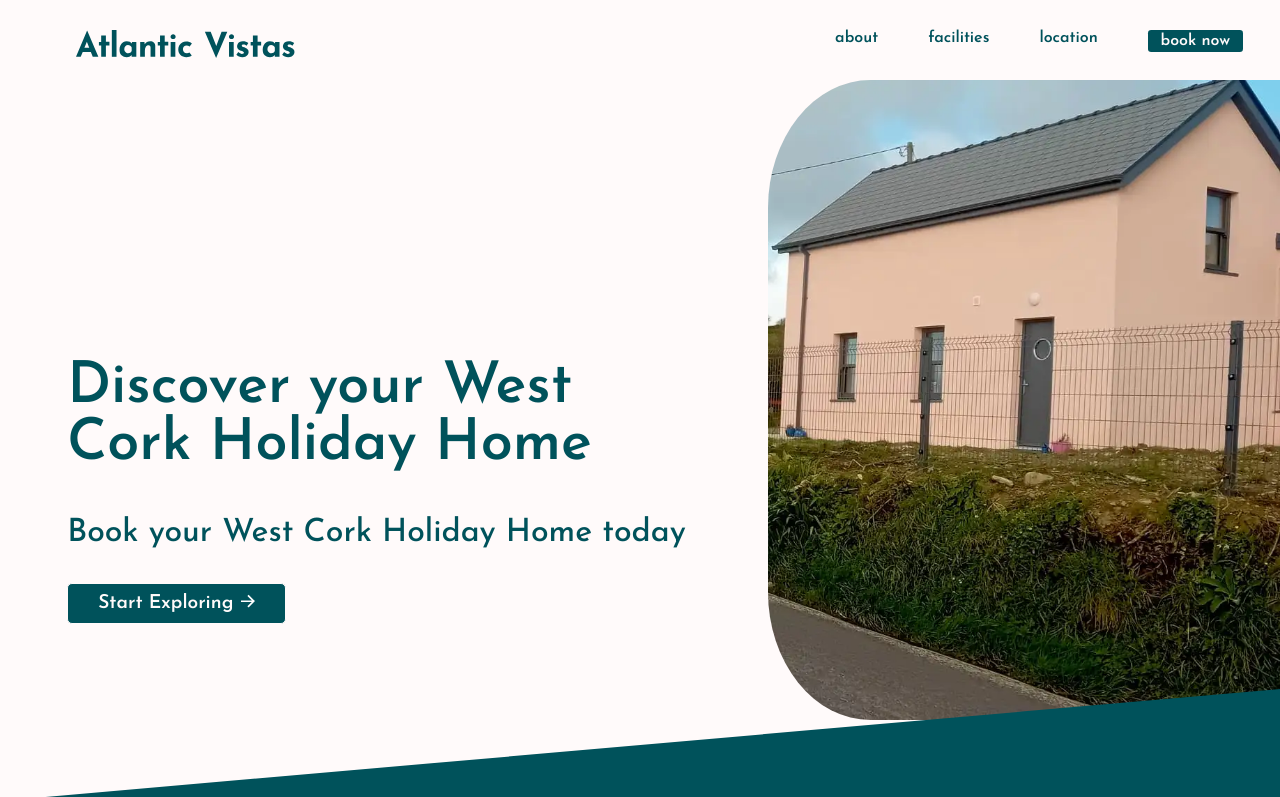
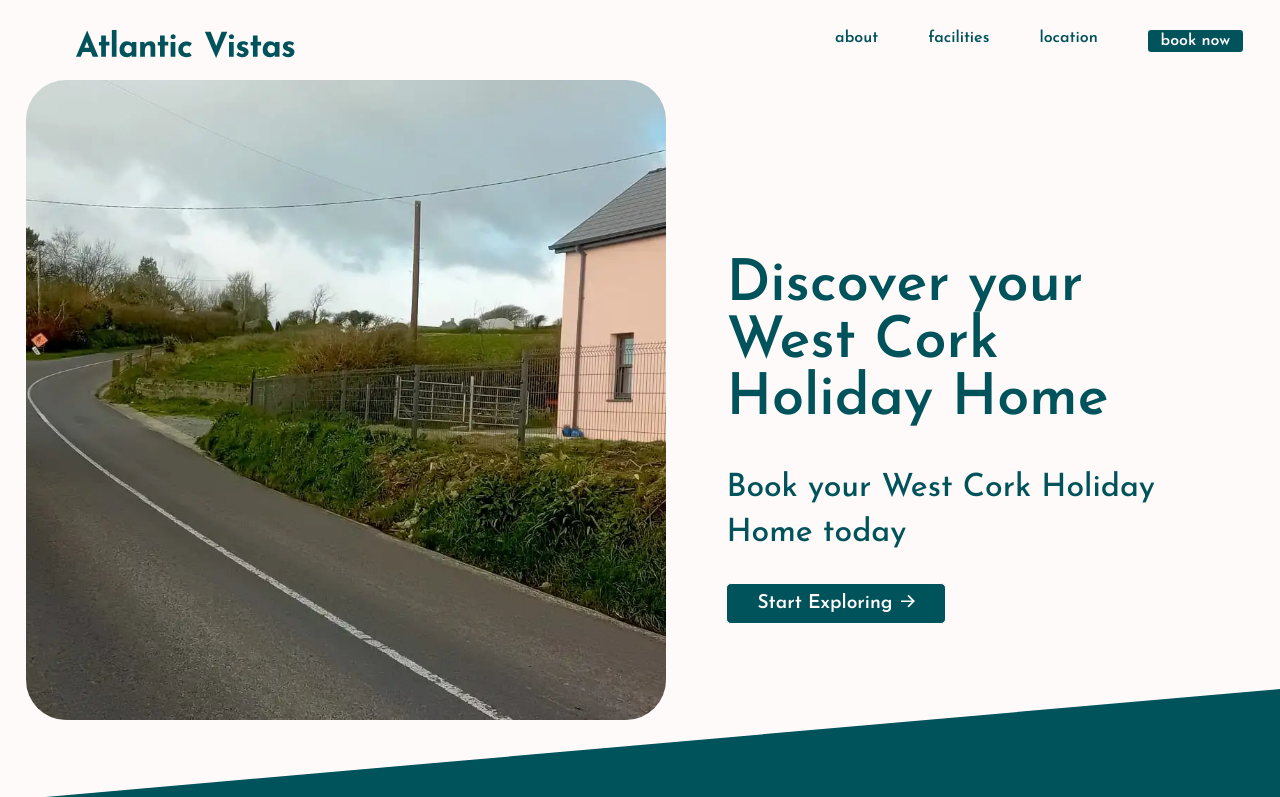
Before and after one commit to atlanticvistas/atlanticvistas, a plain HTML site: page index.html in a window 1280 px wide. Shown: the top 797 px of the page. Drawn offline with nearby package versions, Linux system fonts and the light colour scheme; a script that the page names is missing.

Commit message:
24June24 CSS

```diff
--- a/css/main.css
+++ b/css/main.css
@@ -86,7 +86,7 @@ h3 span {
 }
 
 .home-text h3 {
-    margin-bottom: -1em;
+   text-transform: lowercase;
 
 }
 
@@ -633,6 +633,7 @@ a.button {
     text-align: center;
     color: var(--white-colour);
     text-shadow: 0px 0px 4px rgba(0,0,0,.8);
+    overflow: hidden;
 }
 
 .hero-image-template.bg-white {
@@ -723,7 +724,7 @@ a.button {
 }
 
 .home-image {
-    width: 70%;
+    width: 90%;
     height: 40%;
     position: absolute;
     right: 0;
@@ -738,7 +739,7 @@ a.button {
     width: 100%;
   height: 100%;
   object-fit: cover;
-  object-position: right bottom;
+  object-position: center bottom;
 }
 
 .overlay-text-right {
@@ -1399,28 +1400,27 @@ button.accordion {
     }
 
     .home-image {
-        width: 40%;
+        width: 50%;
         height: 80%;
         position: absolute;
-        right: 0;
+        left: 2%;
         top: 10%;
         object-position: right;
-        border-radius: 20% 0 0 20%;
         overflow: hidden;
+        border-radius: 40px;
     }
 
     .home-image img {
         width: 100%;
       height: 100%;
       object-fit: cover;
-      object-position: right bottom;
     }
 
     .home-text {
+        width: 38%;
         bottom: 20%;
-        left: 4%;
+        right: 4%;
         transition: all 1s;
-        width: 50%;
     }
 
     .grid-two img#long-image {
```
